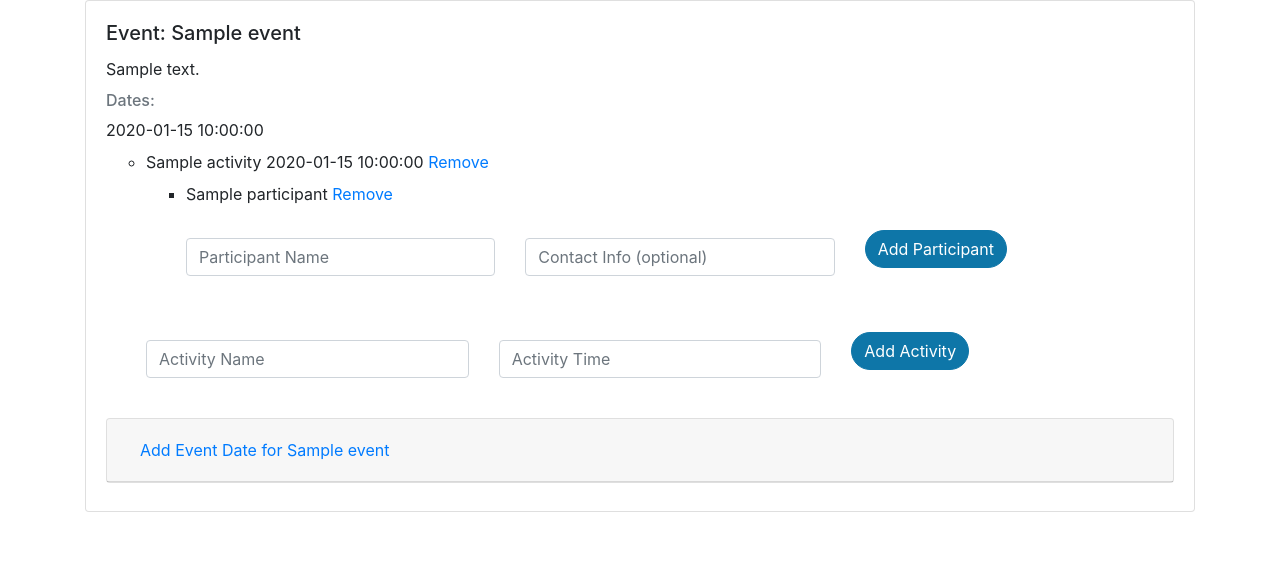
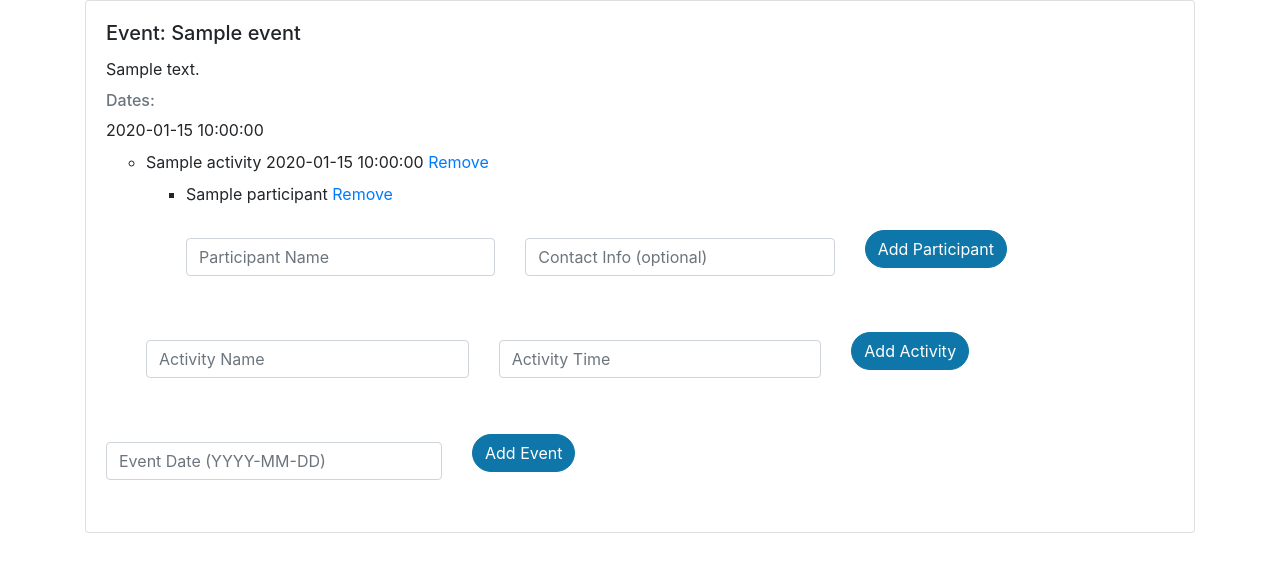
Before and after one commit to warrengoldman/Golf, a FastAPI app: template templates/event.html in a window 1280 px wide. Shown: the top 572 px of the page. Run offline with FastAPI, Linux system fonts and the light colour scheme; the template is opened without the code that fills it: most values are stand-ins (such as "Sample title", 1, 10 or a date in 2020); some libraries are stand-ins or nearby versions.

Commit message:
implemented add event date

```diff
--- a/templates/event.html
+++ b/templates/event.html
@@ -56,22 +56,14 @@
                 {% endfor %}
                 {% if not view_only %}
                 <li class="list-group mb-2">
-                    <div id="accordion3">
-                    <div class="card">
-                       <div class="card-header" id="headingThree">
-                          <h5 class="mb-0">
-                            <button class="btn btn-link" data-toggle="collapse" data-target="#collapseThree" aria-expanded="true" aria-controls="collapseThree">
-                              Add Event Date for {{ event.event_name }}
-                            </button>
-                          </h5>
-                       </div>
-                       <div id="collapseThree" class="collapse" aria-labelledby="headingThree" data-parent="#accordion3">
-                          <div class="card-body">
-                            Add widgets to add event date here
-                          </div>
-                        </div>
-                    </div>
-                    </div>
+                    <form class="add-event-form row d-flex align-items-center">
+                      <div class="form-group col-md-4">
+                        <label for="event_date"></label><input type="text" class="form-control mb-2" id="event_date" name="event_date" placeholder="Event Date (YYYY-MM-DD)">
+                      </div>
+                      <div class="form-group col-md-4">
+                        <button type="submit" class="btn btn-primary rounded-pill" id="addEventBtn" data-event-name="{{ event.event_name }}" data-event-id="{{ event.id }}">Add Event</button>
+                      </div>
+                    </form>
                 </li>
                 {% endif %}
             </ul>
```
Also changed, not shown: routers/event.py (+11 -6 lines), static/js/base.js (+41 -0 lines).
